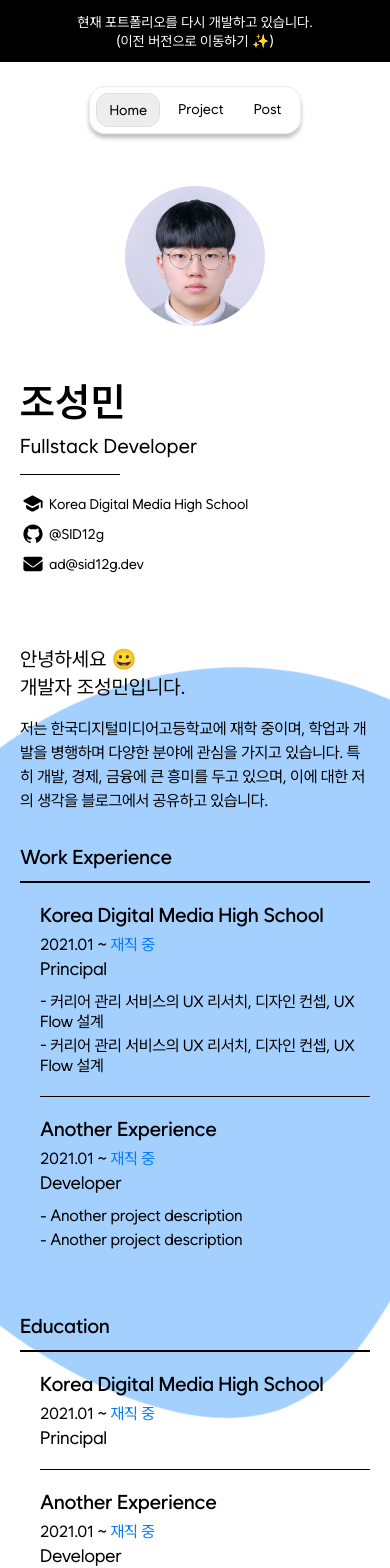
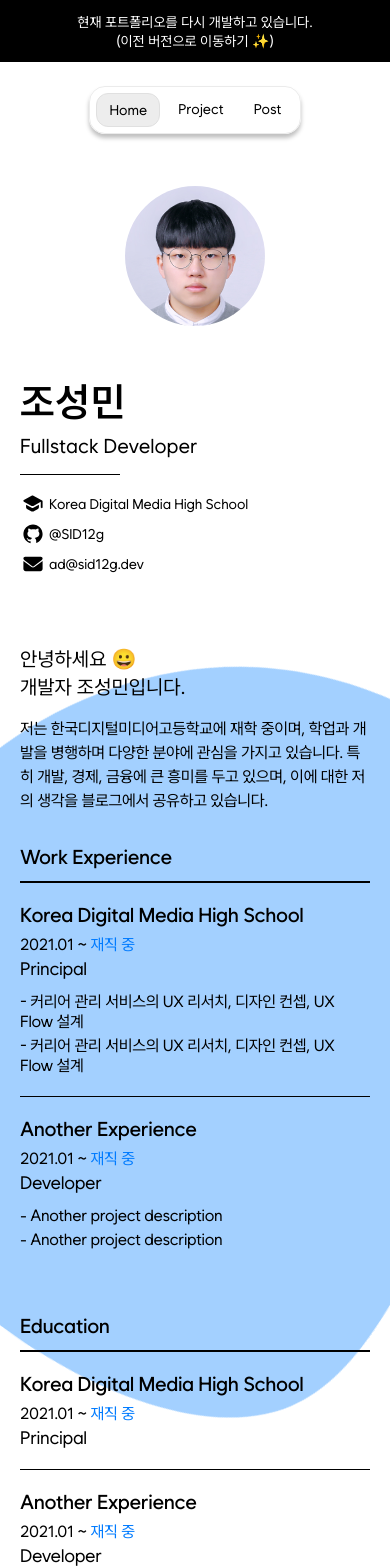
Before and after one commit to SID12g/sid12g.dev, a Next.js app: page / in a window 390 px wide. Shown: the top 1568 px of the page. Built offline with nearby package versions, Linux system fonts and the light colour scheme; a web font is replaced by a local one.

Commit message:
fix: add ResponsiveGap Component property min-width

```diff
--- a/src/components/ContentFrame.tsx
+++ b/src/components/ContentFrame.tsx
@@ -40,7 +40,12 @@ export default function ContentFrame({
               {title}
             </Text>
           </ResponsiveInnerSubject>
-          <ResponsiveGap width="20px" min_width="20px" r_width="0px" />
+          <ResponsiveGap
+            width="20px"
+            min_width="20px"
+            r_width="0px"
+            r_min_width="0"
+          />
           {children}
         </Box>
       </>
--- a/src/components/ResponsiveGap.tsx
+++ b/src/components/ResponsiveGap.tsx
@@ -8,6 +8,7 @@ const ResponsiveGap = styled(Gap)<{
   min_width?: string;
   height?: string;
   r_width?: string;
+  r_min_width?: string;
   r_height?: string;
 }>`
   width: ${(props) => props.width};
@@ -16,6 +17,7 @@ const ResponsiveGap = styled(Gap)<{
 
   @media (max-width: 800px) {
     width: ${(props) => props.r_width};
+    min-width: ${(props) => props.r_min_width};
     height: ${(props) => props.r_height};
   }
 `;
```
